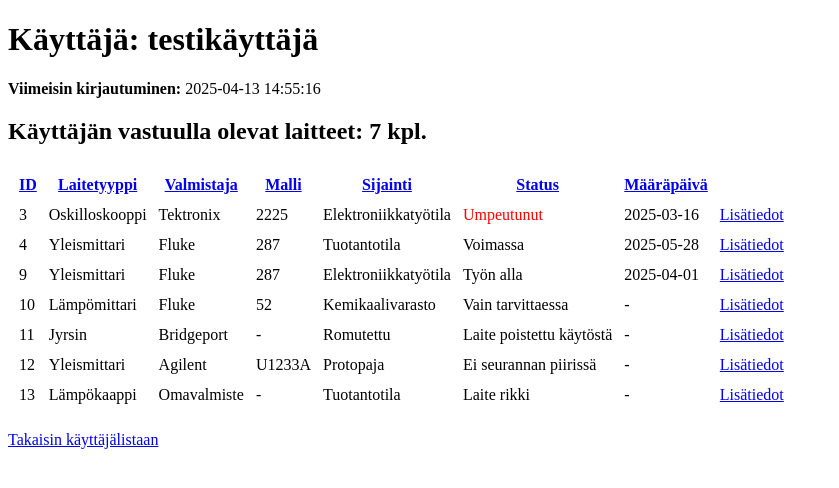
After one commit to ogveeti/tikawe-laiterekisteri, a Flask app: page /user/1 in a window 1280 px wide. The commit adds this page. Shown: the top 488 px of the page, without its empty margins (0-839 px from the left). Run offline with Flask 3, Linux system fonts and the light colour scheme; a user stored in the database is signed in; data comes from the database, SQL or seed files in the repository; both versions use the stored data as it was after the commit.

Commit message:
Add user management page for listing users. Add user details page. Add last login info for users. Highlight void device status with red in lists.

```diff
--- a/app.py
+++ b/app.py
@@ -65,6 +65,7 @@ def login():
 
         session["user_id"] = user[0]["user_id"]
         session["username"] = username
+        db.execute("UPDATE users SET last_login = CURRENT_TIMESTAMP WHERE user_id = ?", [user[0]["user_id"]])
         return redirect(url_for("devices"))
 
     return render_template("login.html")
@@ -75,6 +76,42 @@ def login():
 def logout():
     session.clear()
     return redirect(url_for("index"))
+
+
+#Route for listing all users
+@app.route("/users")
+def list_users():
+    if "user_id" not in session:
+        return redirect(url_for("login"))
+
+    users = db.query("SELECT user_id, username FROM users")
+    users = [dict(user) for user in users]
+
+    counts = db.query("SELECT owner_user_id, COUNT(*) AS device_count FROM devices GROUP BY owner_user_id")
+    device_counts = {row["owner_user_id"]: row["device_count"] for row in counts}
+
+    for user in users:
+        user["device_count"] = device_counts.get(user["user_id"], 0)
+
+    return render_template("list_users.html", users=users, user_count=len(users))
+
+
+#Route for showing individual user details
+@app.route("/user/<int:user_id>")
+def user_page(user_id):
+    if "user_id" not in session:
+        return redirect(url_for("login"))
+
+    user_data = db.query("SELECT username, last_login FROM users WHERE user_id = ?", [user_id])
+    if not user_data:
+        return "VIRHE: Käyttäjää ei löytynyt", 404
+
+    devices = db.query("SELECT * FROM devices WHERE owner_user_id = ?", [user_id])
+    devices = [dict(device) for device in devices]
+    for device in devices:
+        device["status"] = DEVICE_STATUS_MAP.get(device["status"], "Tuntematon status")
+
+    return render_template("user_page.html", user=dict(user_data[0]), devices=devices)
 
 
 #Route for listing and sorting all devices
--- a/database/schema.sql
+++ b/database/schema.sql
@@ -3,7 +3,8 @@ CREATE TABLE users (
     username TEXT UNIQUE NOT NULL,
     password_hash TEXT,
     email TEXT,
-    created_at TIMESTAMP DEFAULT CURRENT_TIMESTAMP
+    created_at TIMESTAMP DEFAULT CURRENT_TIMESTAMP,
+    last_login TIMESTAMP
 );
 
 CREATE TABLE devices (
--- a/templates/index.html
+++ b/templates/index.html
@@ -15,6 +15,7 @@
 <nav>
     {% if session.username %}
         <a href="{{ url_for('devices') }}">Näytä laitteet</a>
+        <a href="{{ url_for('list_users') }}">Käyttäjähallinta</a>
         <a href="{{ url_for('logout') }}">Kirjaudu ulos</a>
     {% else %}
         <a href="{{ url_for('register') }}">Rekisteröidy</a>
--- a/templates/list_devices.html
+++ b/templates/list_devices.html
@@ -36,7 +36,9 @@
                 <td>{{ device.manufacturer }}</td>
                 <td>{{ device.model }}</td>
                 <td>{{ device.location }}</td>
-                <td>{{ device.status }}</td>
+                <td {% if device.status == "Umpeutunut" %}style="color: red;"{% endif %}>
+                    {{ device.status }}
+                </td>
                 <td>{{ device.next_maintenance or '-' }}</td>
                 <td><a href="{{ url_for('device_details', device_id=device.device_id) }}">Lisätiedot</a></td>
             </tr>
--- /dev/null
+++ b/templates/user_page.html
@@ -0,0 +1,51 @@
+<!DOCTYPE html>
+<html lang="fi">
+<head>
+    <meta charset="UTF-8">
+    <title>Käyttäjän {{ user.username }} sivu</title>
+</head>
+<body>
+    <h1>Käyttäjä: {{ user.username }}</h1>
+
+    <p><strong>Viimeisin kirjautuminen:</strong> {{ user.last_login or "Ei tietoa" }}</p>
+
+    <h2>Käyttäjän vastuulla olevat laitteet: {{ devices|length }} kpl.</h2>
+
+    {% if devices %}
+        <table cellspacing="10">
+            <thead>
+                <tr>
+                    <th><a href="{{ url_for('devices', sort_by='device_id', sort_order='asc' if sort_order == 'desc' else 'desc') }}">ID</a></th>
+                    <th><a href="{{ url_for('devices', sort_by='type', sort_order='asc' if sort_order == 'desc' else 'desc') }}">Laitetyyppi</a></th>
+                    <th><a href="{{ url_for('devices', sort_by='manufacturer', sort_order='asc' if sort_order == 'desc' else 'desc') }}">Valmistaja</a></th>
+                    <th><a href="{{ url_for('devices', sort_by='model', sort_order='asc' if sort_order == 'desc' else 'desc') }}">Malli</a></th>
+                    <th><a href="{{ url_for('devices', sort_by='location', sort_order='asc' if sort_order == 'desc' else 'desc') }}">Sijainti</a></th>
+                    <th><a href="{{ url_for('devices', sort_by='status', sort_order='asc' if sort_order == 'desc' else 'desc') }}">Status</a></th>
+                    <th><a href="{{ url_for('devices', sort_by='next_maintenance', sort_order='asc' if sort_order == 'desc' else 'desc') }}">Määräpäivä</a></th>
+                    <th></th>
+                </tr>
+            </thead>
+            <tbody>
+                {% for device in devices %}
+                    <tr>
+                        <td>{{ device.device_id }}</td>
+                        <td>{{ device.type }}</td>
+                        <td>{{ device.manufacturer }}</td>
+                        <td>{{ device.model }}</td>
+                        <td>{{ device.location }}</td>
+                        <td {% if device.status == "Umpeutunut" %}style="color: red;"{% endif %}>
+                            {{ device.status }}
+                        </td>
+                        <td>{{ device.next_maintenance or '-' }}</td>
+                        <td><a href="{{ url_for('device_details', device_id=device.device_id) }}">Lisätiedot</a></td>
+                    </tr>
+                {% endfor %}
+            </tbody>
+        </table>
+    {% else %}
+        <p>Ei laitteita vastuulla</p>
+    {% endif %}
+
+    <p><a href="{{ url_for('list_users') }}">Takaisin käyttäjälistaan</a></p>
+</body>
+</html>
```
Also changed, not shown: templates/list_users.html (added, +22 -0 lines), database/database.db.
